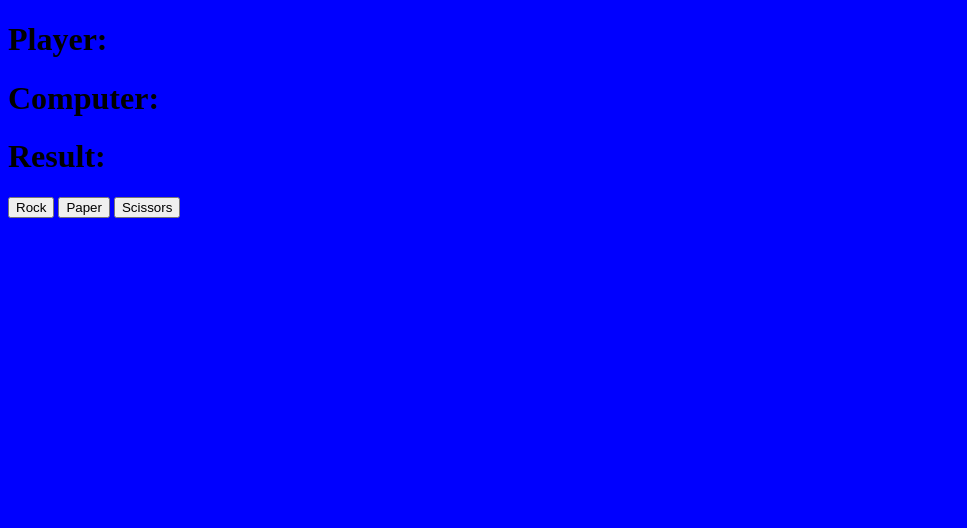
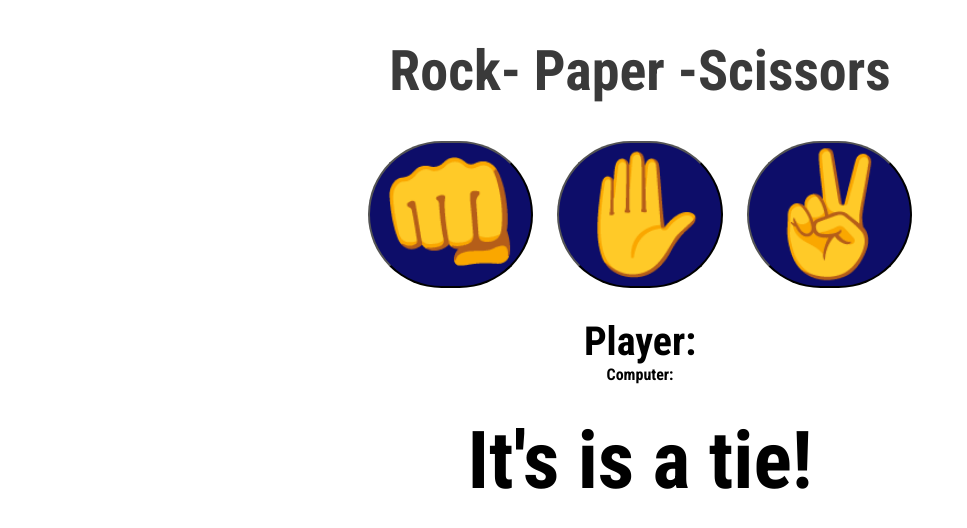
Before and after one commit to AnaD30/project2-js-game, a plain HTML site: page index.html in a window 1280 px wide. Shown: the whole page, without its empty margins (0-967 px from the left). Drawn offline with Linux system fonts and the light colour scheme.

Commit message:
Readding code and removing some

```diff
--- a/assets/css/style.css
+++ b/assets/css/style.css
@@ -1,3 +1,40 @@
-body {
-    background-color: blue;
+body{
+    font-family: Roboto Condensed;sans-serif;
+    font-weight:bold;
+    margin:0;
+    display: flex;
+    flex-direction: column;
+    align-items: center;
 }
+
+h1{
+    font-size: 3.5rem;
+    color: #3a3a3a;
+}
+
+.choices{
+margin-bottom: 30px;
+}
+
+.choices button{
+    font-size:7.5rem;
+    min-width:160px;
+    margin: 0 10px;
+    border-radius: 250px;
+    background-color: rgb(13, 13, 105);
+    cursor: pointer;
+    transition: background-color 0.5s;
+    }
+
+    .choices button:hover{
+    background-color: rgba(31, 31, 77, 0.781);
+    }
+
+    #playerDisplay,#computerDispay{
+        font-size: 2.5rem;
+    }
+
+    #resultDispay{
+        font-size:5rem;
+        margin: 30px 0;
+    }
--- a/assets/js/script.js
+++ b/assets/js/script.js
@@ -1,8 +1,50 @@
-const playerText = document
-const computerText =
-const resultText =
-const choiceBtn =
+const choices = ["rock", "paper", "scissors"];
+const playerDisplay = document.getElementById("playerDisplay");
+const computerDisplay = document.getElementById("computerDisplay");
+const resultDisplay = document.getElementById("resultDisplay");
+const playerScoreDisplay = document.getElementById("playerScoreDisplay");
+const computerScoreDisplay = document.getElementById("computerScoreDisplay");
+let playerScore = 0;
+let computerScore = 0;
 
-let player;
-let computer;
-let result;
+function playGame(playerChoice){
+
+    const computerChoice = choices[Math.floor(Math.random() * 3)];
+    let result = "";
+
+    if(playerChoice === computerChoice){
+        result = "IT'S A TIE!";
+    }
+    else{
+        switch(playerChoice){
+            case "rock":
+                result = (computerChoice === "scissors") ? "YOU WIN!" : "YOU LOSE!";
+                break;
+            case "paper":
+                result = (computerChoice === "rock") ? "YOU WIN!" : "YOU LOSE!";
+                break;
+            case "scissors":
+                result = (computerChoice === "paper") ? "YOU WIN!" : "YOU LOSE!";
+                break;
+        }
+    }
+
+    playerDisplay.textContent = `PLAYER: ${playerChoice}`;
+    computerDisplay.textContent = `Computer: ${computerChoice}`;
+    resultDisplay.textContent = result;
+
+    resultDisplay.classList.remove("greenText", "redText");
+
+    switch(result){
+        case "YOU WIN!":
+            resultDisplay.classList.add("greenText");
+            playerScore++;
+            playerScoreDisplay.textContent = playerScore;
+            break;
+        case "YOU LOSE!":
+            resultDisplay.classList.add("redText");
+            computerScore++;
+            computerScoreDisplay.textContent = computerScore;
+            break;
+    }
+}
--- a/index.html
+++ b/index.html
@@ -17,19 +17,18 @@
       crossorigin="anonymous"
     ></script>
     <link rel="stylesheet" href="assets/css/style.css" />
-
-    <title>Title</title>
   </head>
   <body>
-    <div id ="gameDiv">
-      <h1 class ="gameText" id="playerText">Player:</h1>
-      <h1 class="gameText" id="computerText">Computer:</h1>
-      <h1 class="gameText" id="resultText">Result:</h1>
+    <h1>Rock- Paper -Scissors</h1>
+    <div class="choices">
+      <button onclick="playGame('rock')">👊</button>
+      <button onclick="playGame('paper')">✋</button>
+      <button onclick="playGame('scissors')">✌️</button>
+    </div>
+    <div id="playerDisplay">Player:</div>
+    <div id="computerDisplay">Computer:</div>
+    <div id="resultDispay">It's is a tie!</div>
 
-      <button class="choiceBtn">Rock</button>
-      <button class="choiceBtn">Paper</button>
-      <button class="choiceBtn">Scissors </button>
-    </div>
     <script src="assets/js/script.js"></script>
   </body>
 </html>
```
